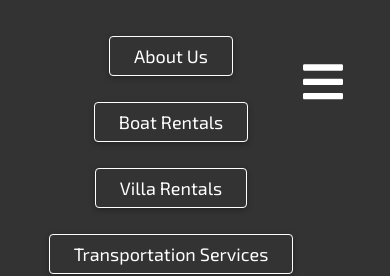
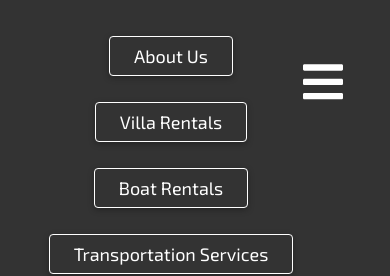
Before and after one commit to StefanosSpan/tour-planners, a React (Create React App) app: page / in a window 390 px wide. Both pictures are taken after a click on the picture 322 px from the left and 82 px from the top of the page. Shown: the top 276 px of the page. Built offline with nearby package versions, Linux system fonts and the light colour scheme.

Commit message:
Initial commit

```diff
--- a/src/components/Header.jsx
+++ b/src/components/Header.jsx
@@ -71,9 +71,8 @@ const Header = () => {
         <img id="logo" src={logo} alt="Tour Planners Logo" />
         <div id="links" className="links">
         <a href="#AboutUs">About Us</a>
+          <a href="#villarentals">Villa Rentals</a>
           <a href="#explore">Boat Rentals</a>
-
-          <a href="#villarentals">Villa Rentals</a>
           <a href="#transportation">Transportation Services</a>
           <a href="#Personaltrainer">Personal Trainer & Chef</a>
 
```
